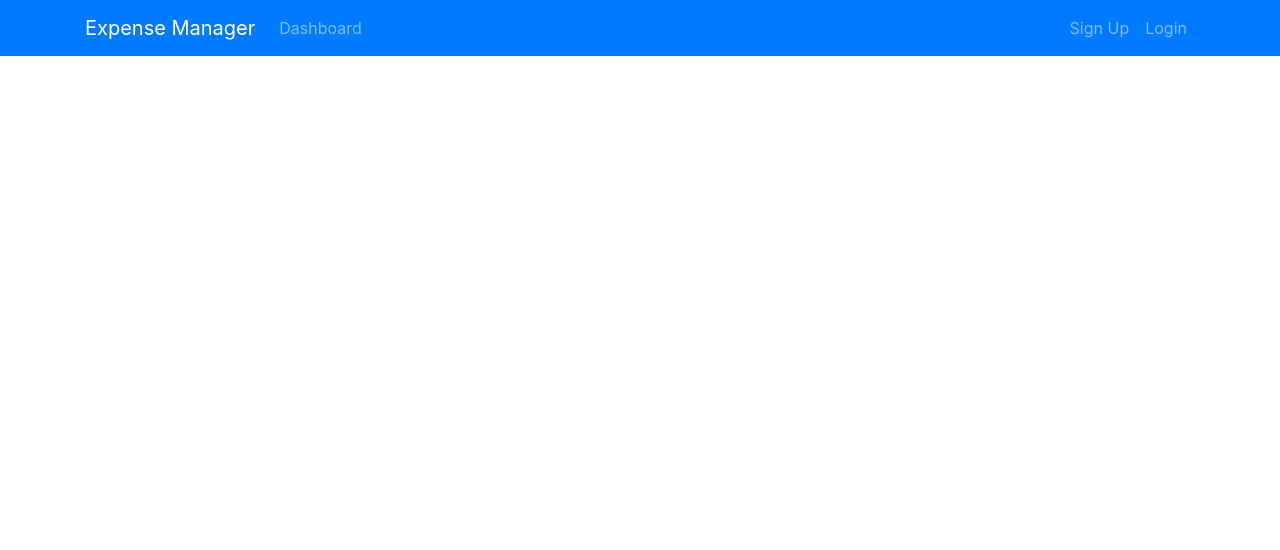
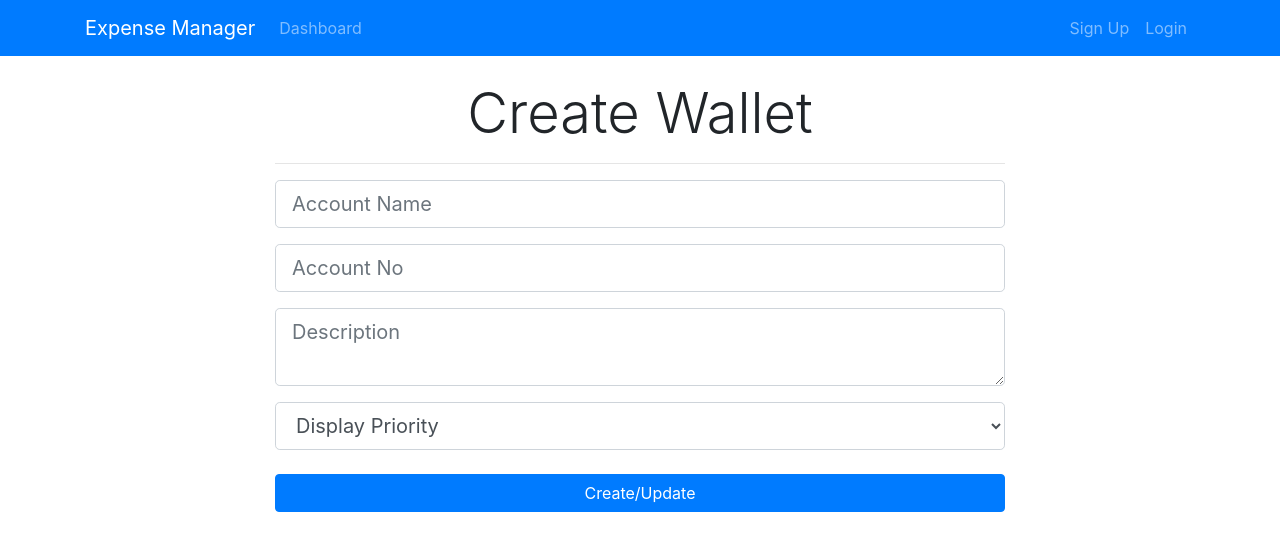
Before and after one commit to Amine-Reda/myWalletProject-Front-End-, a React (Create React App) app: page /createwallet in a window 1280 px wide. Shown: the top 550 px of the page. Built offline with nearby package versions, Linux system fonts and the light colour scheme.

Commit message:
add createWallter function

```diff
--- a/package.json
+++ b/package.json
@@ -6,6 +6,7 @@
     "@testing-library/jest-dom": "^5.11.9",
     "@testing-library/react": "^11.2.5",
     "@testing-library/user-event": "^12.7.1",
+    "axios": "^0.21.1",
     "bootstrap": "^4.6.0",
     "react": "^17.0.1",
     "react-dom": "^17.0.1",
--- a/public/index.html
+++ b/public/index.html
@@ -30,6 +30,15 @@
 <body>
   <noscript>You need to enable JavaScript to run this app.</noscript>
   <div id="root"></div>
+  <script src="https://code.jquery.com/jquery-3.3.1.slim.min.js"
+    integrity="sha384-q8i/X+965DzO0rT7abK41JStQIAqVgRVzpbzo5smXKp4YfRvH+8abtTE1Pi6jizo"
+    crossorigin="anonymous"></script>
+  <script src="https://cdnjs.cloudflare.com/ajax/libs/popper.js/1.14.3/umd/popper.min.js"
+    integrity="sha384-ZMP7rVo3mIykV+2+9J3UJ46jBk0WLaUAdn689aCwoqbBJiSnjAK/l8WvCWPIPm49"
+    crossorigin="anonymous"></script>
+  <script src="https://stackpath.bootstrapcdn.com/bootstrap/4.1.1/js/bootstrap.min.js"
+    integrity="sha384-smHYKdLADwkXOn1EmN1qk/HfnUcbVRZyYmZ4qpPea6sjB/pTJ0euyQp0Mk8ck+5T"
+    crossorigin="anonymous"></script>
   <!--
       This HTML file is a template.
       If you open it directly in the browser, you will see an empty page.
--- a/src/App.js
+++ b/src/App.js
@@ -4,6 +4,7 @@
 import Welcome from "./components/Welcome";
 import Dashboard from "./components/dashboard/Dashboard";
 import { BrowserRouter, Route, Switch } from "react-router-dom";
+import CreateWallet from "./components/dashboard/dashboardoperation/CreateWallet";
 
 function App() {
   return (
@@ -12,6 +13,7 @@
       <Switch>
         <Route path="/" exact component={Welcome} />
         <Route path="/dashboard" exact component={Dashboard} />
+        <Route path="/createwallet" exact component={CreateWallet} />
       </Switch>
     </BrowserRouter>
   );
--- a/src/components/dashboard/Dashboard.js
+++ b/src/components/dashboard/Dashboard.js
@@ -1,4 +1,6 @@
 import React, { Component } from "react";
+import { Link } from "react-router-dom";
+import DashboardItem from "./DashboardItem";
 
 export default class Dashboard extends Component {
   render() {
@@ -20,9 +22,9 @@
                   Create new
                 </button>
                 <div className="dropdown-menu">
-                  <a className="dropdown-item" href="walletForm.html">
+                  <Link className="dropdown-item" to="createwallet">
                     Wallet
-                  </a>
+                  </Link>
                   <button disabled className="dropdown-item">
                     Transaction
                   </button>
@@ -37,45 +39,8 @@
               </div>
               <hr />
 
-              <div className="container">
-                <div className="card card-body bg-light mb-3">
-                  <div className="row">
-                    <div className="col-lg-4 col-md-3 col-6">
-                      <h3>UBL Account</h3>
-                      <p>Account Number: 1234-1234-1234-1234</p>
-                    </div>
-                    <div className="col-lg-4 col-md-3 col-6 text-center">
-                      <h3>Balance</h3>
-                      <h1>Rs. 27000</h1>
-                    </div>
-                    <div className="col-md-4 col-12 d-lg-block">
-                      <ul className="list-group">
-                        <a href="transactions.html">
-                          <li className="list-group-item board text-success">
-                            <i className="fa fa-flag-checkered pr-1">
-                              View Transactions
-                            </i>
-                          </li>
-                        </a>
-                        <a href="walletForm.html">
-                          <li className="list-group-item update text-info">
-                            <i className="fa fa-edit pr-1">
-                              Update Account Info
-                            </i>
-                          </li>
-                        </a>
-                        <a href="">
-                          <li className="list-group-item delete text-danger">
-                            <i className="fa fa-minus-circle pr-1">
-                              Delete Account
-                            </i>
-                          </li>
-                        </a>
-                      </ul>
-                    </div>
-                  </div>
-                </div>
-              </div>
+              <DashboardItem />
+              <DashboardItem />
             </div>
           </div>
         </div>
--- /dev/null
+++ b/src/components/dashboard/DashboardItem.js
@@ -0,0 +1,45 @@
+import React, { Component } from "react";
+
+export default class DashboardItem extends Component {
+  render() {
+    return (
+      <div>
+        <div className="container">
+          <div className="card card-body bg-light mb-3">
+            <div className="row">
+              <div className="col-lg-4 col-md-3 col-6">
+                <h3>UBL Account</h3>
+                <p>Account Number: 1234-1234-1234-1234</p>
+              </div>
+              <div className="col-lg-4 col-md-3 col-6 text-center">
+                <h3>Balance</h3>
+                <h1>Rs. 27000</h1>
+              </div>
+              <div className="col-md-4 col-12 d-lg-block">
+                <ul className="list-group">
+                  <a href="transactions.html">
+                    <li className="list-group-item board text-success">
+                      <i className="fa fa-flag-checkered pr-1">
+                        View Transactions
+                      </i>
+                    </li>
+                  </a>
+                  <a href="walletForm.html">
+                    <li className="list-group-item update text-info">
+                      <i className="fa fa-edit pr-1">Update Account Info</i>
+                    </li>
+                  </a>
+                  <a href="">
+                    <li className="list-group-item delete text-danger">
+                      <i className="fa fa-minus-circle pr-1">Delete Account</i>
+                    </li>
+                  </a>
+                </ul>
+              </div>
+            </div>
+          </div>
+        </div>
+      </div>
+    );
+  }
+}
--- /dev/null
+++ b/src/components/dashboard/dashboardoperation/CreateWallet.js
@@ -0,0 +1,103 @@
+import React, { Component } from "react";
+import axios from "axios";
+export default class CreateWallet extends Component {
+  constructor(props) {
+    super(props);
+
+    this.state = {
+      name: "",
+      accountNumber: "",
+      description: "",
+      priority: "",
+    };
+  }
+
+  changeHandler = (event, fieldName) => {
+    this.setState({
+      [fieldName]: event.target.value,
+    });
+  };
+
+  submitHandler = (event) => {
+    const newWallet = {
+      name: this.state.name,
+      accountNumber: this.state.accountNumber,
+      description: this.state.description,
+      priority: this.state.priority,
+    };
+    axios
+      .post("http://localhost:8080/wallet", newWallet)
+      .then((res) => {
+        alert("Success");
+      })
+      .catch((err) => {
+        alert("Error");
+      });
+    event.preventDefault();
+  };
+
+  render() {
+    return (
+      <div className="project">
+        <div className="container">
+          <div className="row">
+            <div className="col-md-8 m-auto">
+              <h5 className="display-4 text-center">Create Wallet</h5>
+              <hr />
+              <form onSubmit={(event) => this.submitHandler(event)}>
+                <div className="form-group">
+                  <input
+                    onChange={(event) => {
+                      this.changeHandler(event, "name");
+                    }}
+                    type="text"
+                    className="form-control form-control-lg "
+                    placeholder="Account Name"
+                  />
+                </div>
+                <div className="form-group">
+                  <input
+                    onChange={(event) => {
+                      this.changeHandler(event, "accountNumber");
+                    }}
+                    type="text"
+                    className="form-control form-control-lg"
+                    placeholder="Account No"
+                  />
+                </div>
+                <div className="form-group">
+                  <textarea
+                    onChange={(event) => {
+                      this.changeHandler(event, "description");
+                    }}
+                    className="form-control form-control-lg"
+                    placeholder="Description"
+                  ></textarea>
+                </div>
+                <div className="form-group">
+                  <select
+                    onChange={(event) => {
+                      this.changeHandler(event, "priority");
+                    }}
+                    className="form-control form-control-lg"
+                    name="priority"
+                  >
+                    <option value={3}>Display Priority</option>
+                    <option value={1}>High</option>
+                    <option value={2}>Medium</option>
+                    <option value={3}>Low</option>
+                  </select>
+                </div>
+                <input
+                  type="submit"
+                  className="btn btn-primary btn-block mt-4"
+                  value="Create/Update"
+                />
+              </form>
+            </div>
+          </div>
+        </div>
+      </div>
+    );
+  }
+}
--- a/src/components/shared/Nav.js
+++ b/src/components/shared/Nav.js
@@ -1,13 +1,14 @@
 import React, { Component } from "react";
+import { Link } from "react-router-dom";
 
 export default class Nav extends Component {
   render() {
     return (
       <nav className="navbar navbar-expand-sm navbar-dark bg-primary mb-4">
         <div className="container">
-          <a className="navbar-brand" href="/">
+          <Link className="navbar-brand" to="/">
             Expense Manager
-          </a>
+          </Link>
           <button
             className="navbar-toggler"
             type="button"
@@ -20,9 +21,9 @@
           <div className="collapse navbar-collapse" id="mobile-nav">
             <ul className="navbar-nav mr-auto">
               <li className="nav-item">
-                <a className="nav-link" href="/dashboard">
+                <Link className="nav-link" to="/dashboard">
                   Dashboard
-                </a>
+                </Link>
               </li>
             </ul>
 
```
Also changed, not shown: 1 other file (tests, documents, lock files or other folders).
